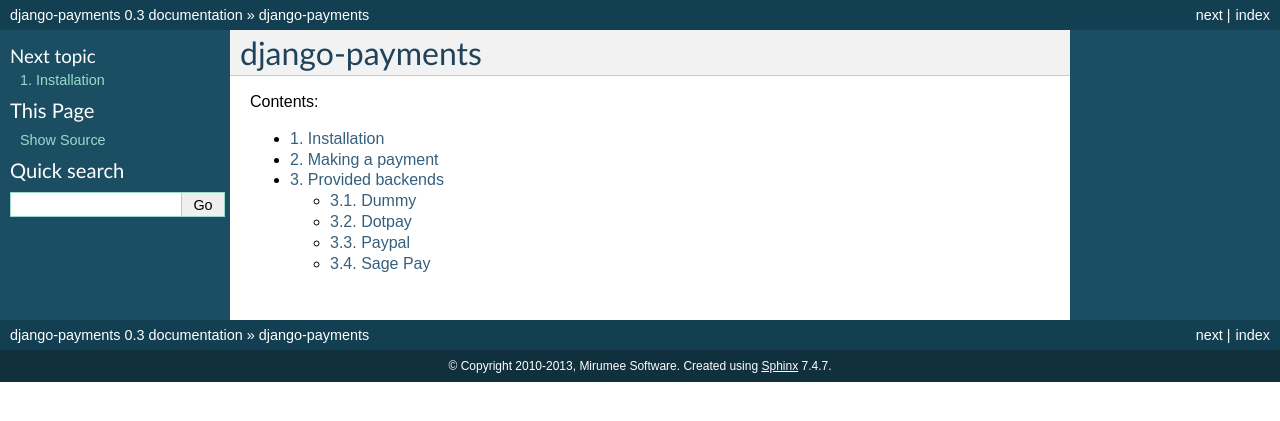
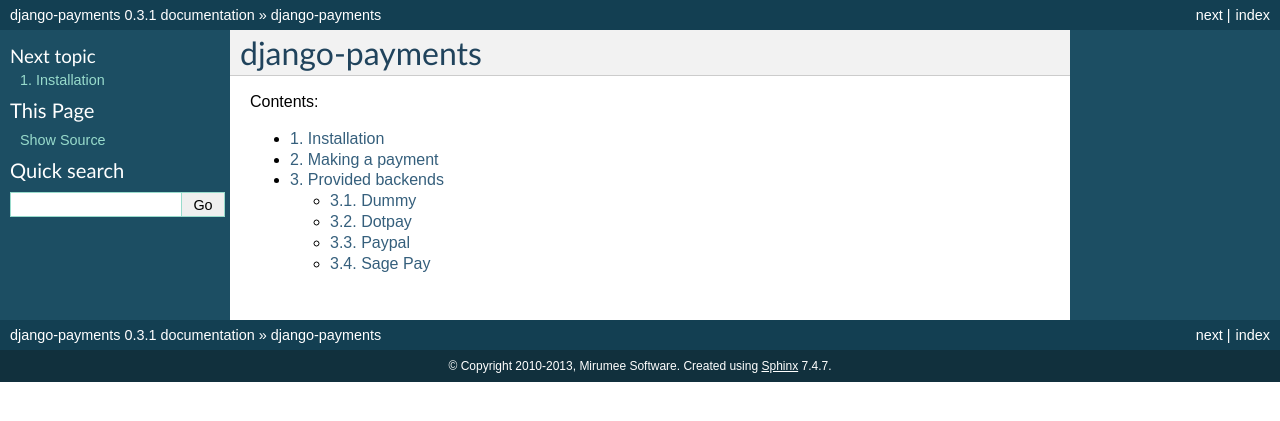
Before and after one commit to jazzband/django-payments, a Sphinx documentation site: the page built from doc/index.rst, in a window 1280 px wide. Shown: the top 421 px of the page. Built offline with Sphinx 7.4.7, drawn with Linux system fonts in a browser that asks for light colours.

Commit message:
Bump doc version

```diff
--- a/doc/conf.py
+++ b/doc/conf.py
@@ -45,7 +45,7 @@
 # The short X.Y version.
 version = '0.3'
 # The full version, including alpha/beta/rc tags.
-release = '0.3'
+release = '0.3.1'
 
 # The language for content autogenerated by Sphinx. Refer to documentation
 # for a list of supported languages.
```
